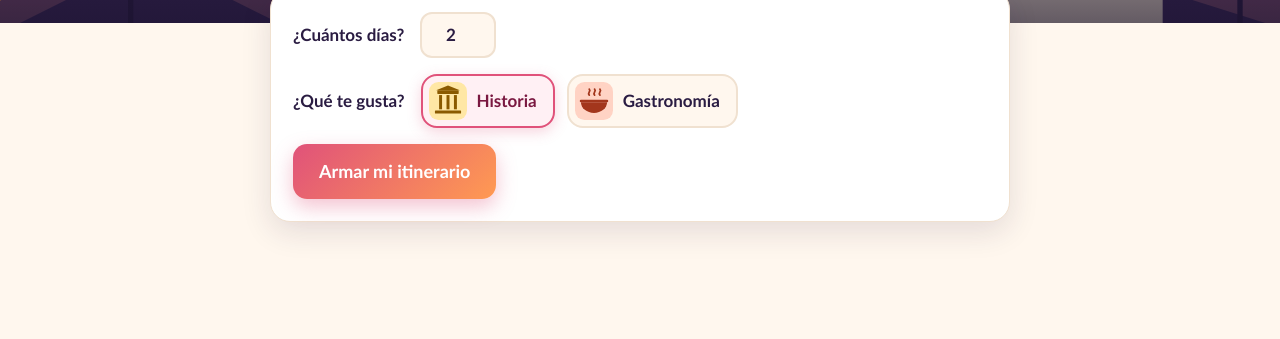
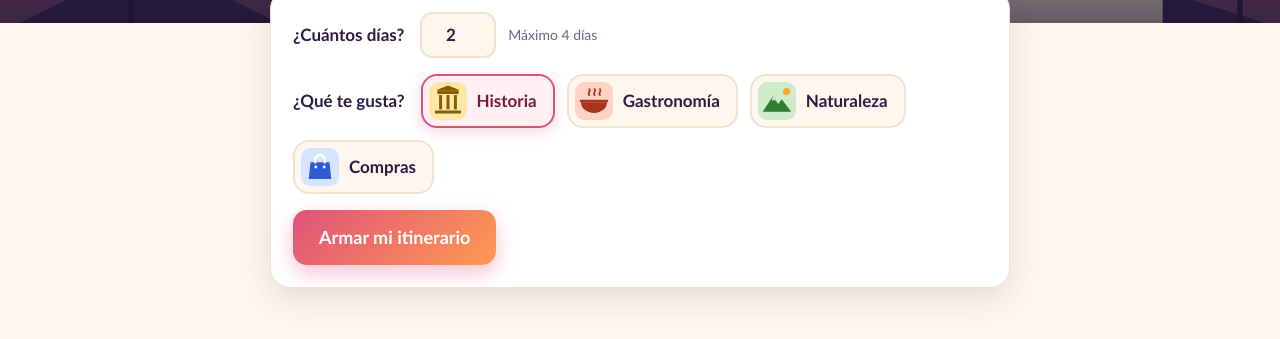
Before and after one commit to napsterh/sdd-gdg-tacna-2026, a website: page public/index.html in a window 1280 px wide. Shown: the part 277-616 px from the top of the page. Drawn offline with Linux system fonts and the light colour scheme.

Commit message:
base: 4 intereses (Naturaleza, Compras), máximo 4 días en la página y nuevos lugares
Co-Authored-By: Claude Sonnet 5.5 <noreply@anthropic.com>

```diff
--- a/lugares.json
+++ b/lugares.json
@@ -8,5 +8,10 @@
   { "id": "parque-locomotora", "nombre": "Parque de la Locomotora", "intereses": ["HISTORIA"], "zona": "Centro" },
   { "id": "mercado-central", "nombre": "Mercado Central", "intereses": ["GASTRONOMIA"], "zona": "Centro" },
   { "id": "picanteria", "nombre": "Picantería tradicional (ejemplo)", "intereses": ["GASTRONOMIA"], "zona": "Centro" },
-  { "id": "dulceria", "nombre": "Dulcería tradicional (ejemplo)", "intereses": ["GASTRONOMIA"], "zona": "Centro" }
+  { "id": "dulceria", "nombre": "Dulcería tradicional (ejemplo)", "intereses": ["GASTRONOMIA"], "zona": "Centro" },
+  { "id": "termas-calientes", "nombre": "Termas de Calientes", "intereses": ["NATURALEZA"], "zona": "Periferia" },
+  { "id": "boca-del-rio", "nombre": "Playa Boca del Río", "intereses": ["NATURALEZA"], "zona": "Costa" },
+  { "id": "cerro-intiorko", "nombre": "Cerro Intiorko", "intereses": ["NATURALEZA"], "zona": "Periferia" },
+  { "id": "zofratacna", "nombre": "Zofratacna", "intereses": ["COMPRAS"], "zona": "Periferia" },
+  { "id": "avenida-bolognesi", "nombre": "Avenida Bolognesi", "intereses": ["COMPRAS"], "zona": "Centro" }
 ]
--- a/public/index.html
+++ b/public/index.html
@@ -20,6 +20,7 @@
   .fila { display:flex; flex-wrap:wrap; gap:12px; align-items:center; margin-bottom:16px; }
   .fila > span { font-weight:700; margin-right:4px; }
   input[type=number] { width:76px; font:inherit; font-weight:700; text-align:center; padding:8px; border:2px solid var(--line); border-radius:12px; background:var(--bg); color:var(--ink); }
+  .max { color:var(--muted); font-size:14px; }
   .chip { position:relative; cursor:pointer; }
   .chip input { position:absolute; opacity:0; inset:0; cursor:pointer; }
   .chip span { display:flex; align-items:center; gap:10px; padding:6px 16px 6px 6px; border:2px solid var(--line); border-radius:16px; font-weight:700; background:var(--bg); transition:.15s; }
@@ -59,11 +60,14 @@
     <div class="fila">
       <span>¿Cuántos días?</span>
       <input id="dias" type="number" min="0" max="9" value="2" aria-label="Días">
+      <small class="max">Máximo 4 días</small>
     </div>
     <div class="fila" id="intereses">
       <span>¿Qué te gusta?</span>
       <label class="chip"><input type="checkbox" value="HISTORIA" checked><span><img src="/img/historia.svg" alt="">Historia</span></label>
       <label class="chip"><input type="checkbox" value="GASTRONOMIA"><span><img src="/img/gastronomia.svg" alt="">Gastronomía</span></label>
+      <label class="chip"><input type="checkbox" value="NATURALEZA"><span><img src="/img/naturaleza.svg" alt="">Naturaleza</span></label>
+      <label class="chip"><input type="checkbox" value="COMPRAS"><span><img src="/img/compras.svg" alt="">Compras</span></label>
     </div>
     <button id="boton" type="submit">Armar mi itinerario</button>
   </form>
@@ -91,7 +95,7 @@ $('f').addEventListener('submit', async (ev) => {
       const tarjeta = crear('div', 'dia'); tarjeta.append(crear('h2', '', 'Día ' + d.dia));
       for (const a of d.actividades) {
         const fila = crear('div', 'act'); const t = crear('div');
-        const icono = crear('img'); icono.alt = ''; icono.src = tipos[a.lugar] === 'GASTRONOMIA' ? '/img/gastronomia.svg' : '/img/historia.svg';
+        const icono = crear('img'); icono.alt = ''; icono.src = '/img/' + String(tipos[a.lugar] ?? 'HISTORIA').toLowerCase() + '.svg';
         t.append(crear('span', 'lugar', a.lugar), crear('span', 'momento', ICONO_MOMENTO[a.momento] ?? a.momento));
         t.append(crear('p', 'motivo', a.motivo)); fila.append(icono, t); tarjeta.append(fila);
       }
```
Also changed, not shown: public/img/compras.svg (added), public/img/naturaleza.svg (added).
